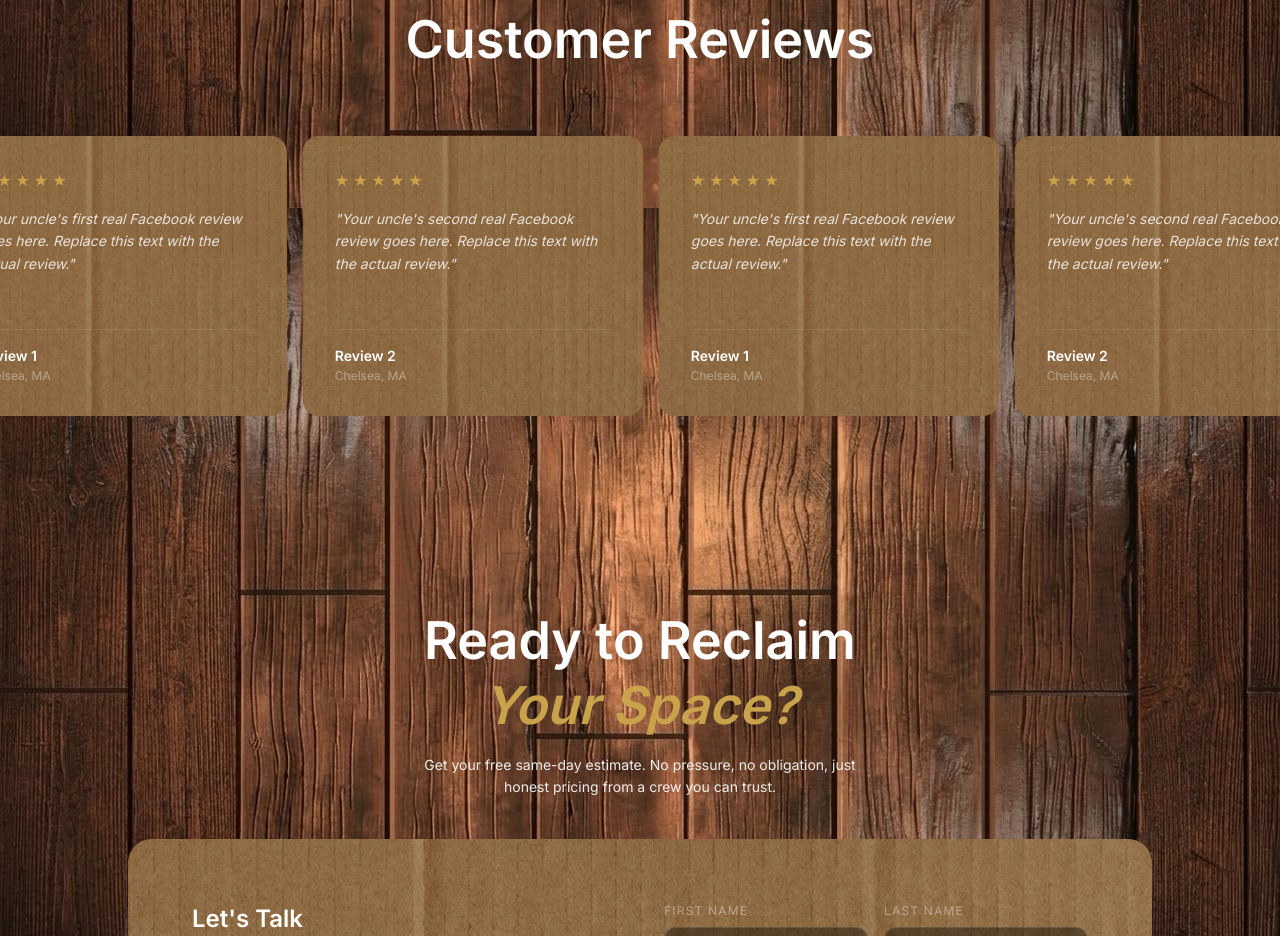
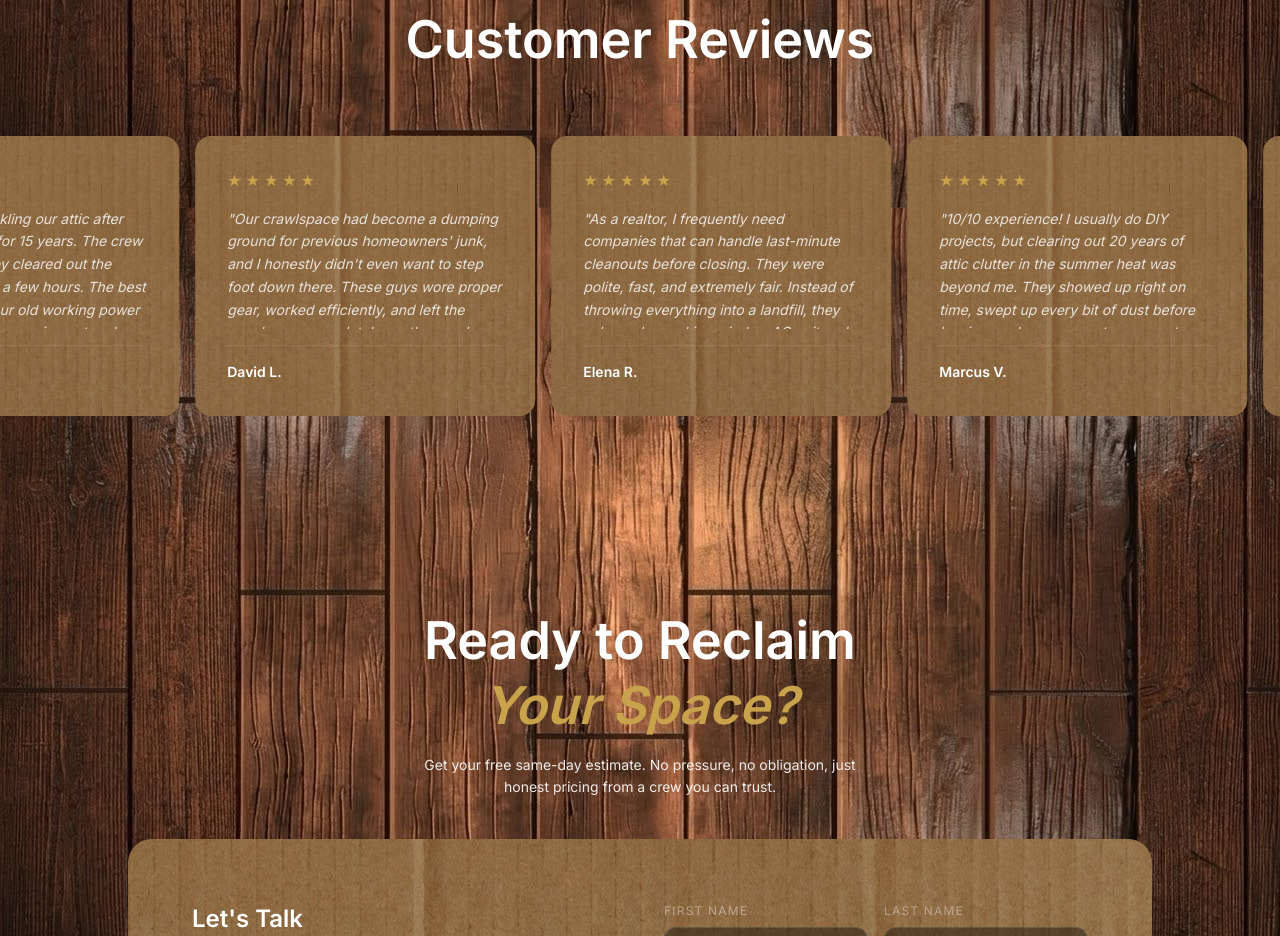
Before and after one commit to Evan-Boodoosingh/clearout-kings, a React (Vite) app: page / in a window 1280 px wide. Shown: the part 4400-5336 px from the top of the page. Built offline with nearby package versions, Linux system fonts and the light colour scheme.

Commit message:
added reviews

```diff
--- a/src/components/Reviews/Reviews.tsx
+++ b/src/components/Reviews/Reviews.tsx
@@ -4,8 +4,12 @@ import type { Variants } from "framer-motion"
 import { siteConfig } from "../../config/site.config"
 
 const reviews = [
-  { id: 1, name: "Review 1", location: "Chelsea, MA", rating: 5, review: "Your uncle's first real Facebook review goes here. Replace this text with the actual review." },
-  { id: 2, name: "Review 2", location: "Chelsea, MA", rating: 5, review: "Your uncle's second real Facebook review goes here. Replace this text with the actual review." },
+  { id: 1, name: "Sarah M.", rating: 5, review: "I was dreading tackling our attic after living in our house for 15 years. The crew was incredible! They cleared out the whole space in just a few hours. The best part? They tested our old working power tools and retro stereo equipment and gave us $250 cash on the spot! It completely offset the service cost. Highly recommend!" },
+  { id: 2, name: "David L.", rating: 5, review: "Our crawlspace had become a dumping ground for previous homeowners' junk, and I honestly didn't even want to step foot down there. These guys wore proper gear, worked efficiently, and left the crawlspace completely spotless and disinfected. They even spotted a working dehumidifier and portable generator and paid us cash for them. Outstanding service from start to finish." },
+  { id: 3, name: "Elena R.", rating: 5, review: "As a realtor, I frequently need companies that can handle last-minute cleanouts before closing. They were polite, fast, and extremely fair. Instead of throwing everything into a landfill, they salvaged a working window AC unit and a few vintage sewing machines, paying cash directly to the estate. My clients were thrilled!" },
+  { id: 4, name: "Marcus V.", rating: 5, review: "10/10 experience! I usually do DIY projects, but clearing out 20 years of attic clutter in the summer heat was beyond me. They showed up right on time, swept up every bit of dust before leaving, and were super transparent about their pricing. I was shocked when they offered me cash for an old working treadmill and amplifier I thought were useless." },
+  { id: 5, name: "Brenda & Tom K.", rating: 5, review: "We are downsizing and needed our crawlspace cleared out before putting our home on the market. The team handled everything with care and respect. It made us feel so much better knowing our working appliances and tools weren't going to a dump. Professional, honest, and hardworking team." },
+  { id: 6, name: "Jason T.", rating: 5, review: "I rarely write reviews, but this company earned it. They transformed a dark, dusty attic nightmare into a clean, usable space. The crew was super friendly, efficient, and didn't leave a single speck of dirt in the hallways on their way out. Walked away with a clean house and $180 in my pocket for an old working pressure washer and guitar amp." },
 ]
 
 const headingVariants: Variants = { hidden: { opacity: 0, y: 24 }, visible: { opacity: 1, y: 0, transition: { duration: 0.6, ease: "easeOut" } } }
```
